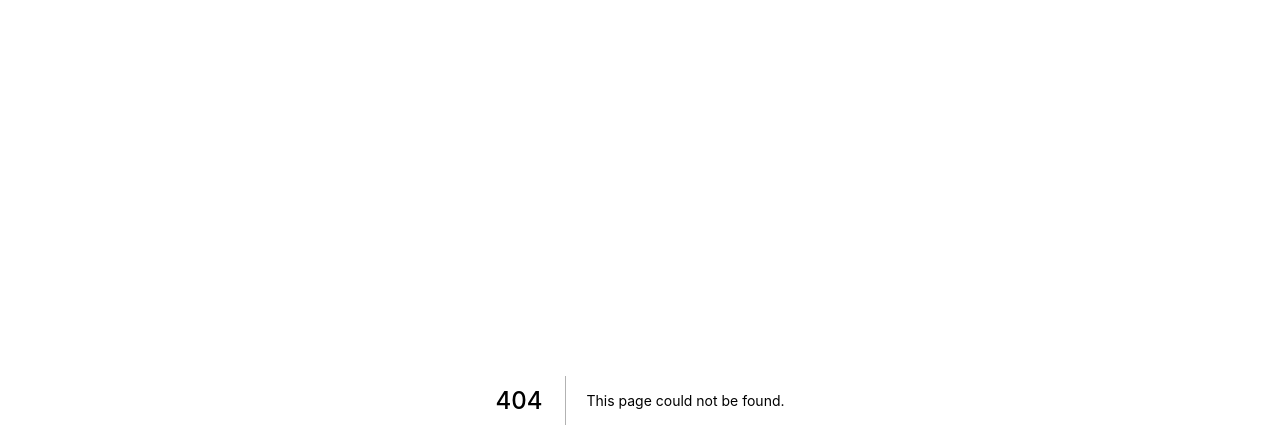
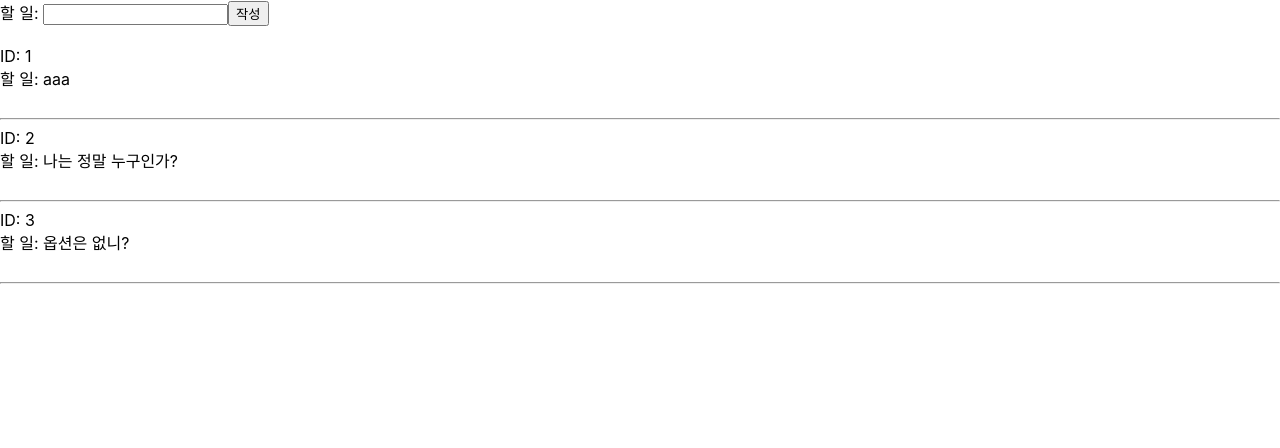
Before and after one commit to minchodang/react-query-practice, a Next.js app: page /todos in a window 1280 px wide. Before the commit this address had no page. Shown: the top 448 px of the page. Built offline with nearby package versions, Linux system fonts and the light colour scheme; data requests are answered from the project's data file.

Commit message:
add: 쿼리 무효화

```diff
--- a/mock/post.json
+++ b/mock/post.json
@@ -30,5 +30,22 @@
       "nickname": "끼리끼리",
       "postId": 3
     }
+  ],
+  "todos": [
+    {
+      "todo": "aaa",
+      "done": false,
+      "id": 1
+    },
+    {
+      "todo": "나는 정말 누구인가?",
+      "done": false,
+      "id": 2
+    },
+    {
+      "todo": "옵션은 없니? ",
+      "done": false,
+      "id": 3
+    }
   ]
 }
--- a/pages/index.tsx
+++ b/pages/index.tsx
@@ -49,6 +49,9 @@ const Home: NextPage = () => {
         <Link href="/infinity">
           <a style={{ marginRight: '1rem' }}>infinity Queries Page</a>
         </Link>
+        <Link href="/todos">
+          <a style={{ marginRight: '1rem' }}>Mutation Page</a>
+        </Link>
       </nav>
 
       <br />
--- /dev/null
+++ b/pages/todos.tsx
@@ -0,0 +1,94 @@
+import type { NextPage } from 'next';
+import { useMutation, useQuery, useQueryClient } from 'react-query';
+import axios from 'axios';
+import { ChangeEvent, FormEvent, Fragment, useCallback, useState } from 'react';
+
+interface Todo {
+  id: number;
+  todo: string;
+  done: boolean;
+}
+
+const getTodos = async () => {
+  const { data } = await axios.get<Todo[]>('http://localhost:4000/todos');
+  return data;
+};
+
+const addTodo = async (todo: string) => {
+  const { data } = await axios.post<Todo>('http://localhost:4000/todos', {
+    todo,
+    done: false,
+  });
+
+  return data;
+};
+
+const TodosPage: NextPage = () => {
+  const [todo, setTodo] = useState('');
+
+  const queryClient = useQueryClient();
+
+  const {
+    data: todos,
+    isLoading,
+    isError,
+    error,
+  } = useQuery<Todo[], Error>('todos', getTodos, {
+    refetchOnWindowFocus: false,
+  });
+
+  const { mutate } = useMutation(addTodo, {
+    onSuccess: () => {
+      queryClient.invalidateQueries('todos');
+    },
+  });
+
+  const onSubmit = useCallback(
+    (e: FormEvent<HTMLFormElement>) => {
+      e.preventDefault();
+      mutate(todo);
+      setTodo('');
+    },
+    [mutate, todo]
+  );
+
+  if (isError) {
+    return <div>{error.message}</div>;
+  }
+
+  return (
+    <>
+      <form onSubmit={onSubmit}>
+        <label>할 일: </label>
+        <input
+          type="text"
+          value={todo}
+          onChange={(e: ChangeEvent<HTMLInputElement>) =>
+            setTodo(e.target.value)
+          }
+        />
+        <button type="submit">작성</button>
+      </form>
+
+      <br />
+
+      <div>
+        {isLoading ? (
+          <div>Loading...</div>
+        ) : (
+          todos?.map((todo) => (
+            <Fragment key={todo.id}>
+              <div>ID: {todo.id}</div>
+              <div>할 일: {todo.todo}</div>
+
+              <br />
+              <hr />
+            </Fragment>
+          ))
+        )}
+      </div>
+    </>
+  );
+};
+
+export default TodosPage;
```
